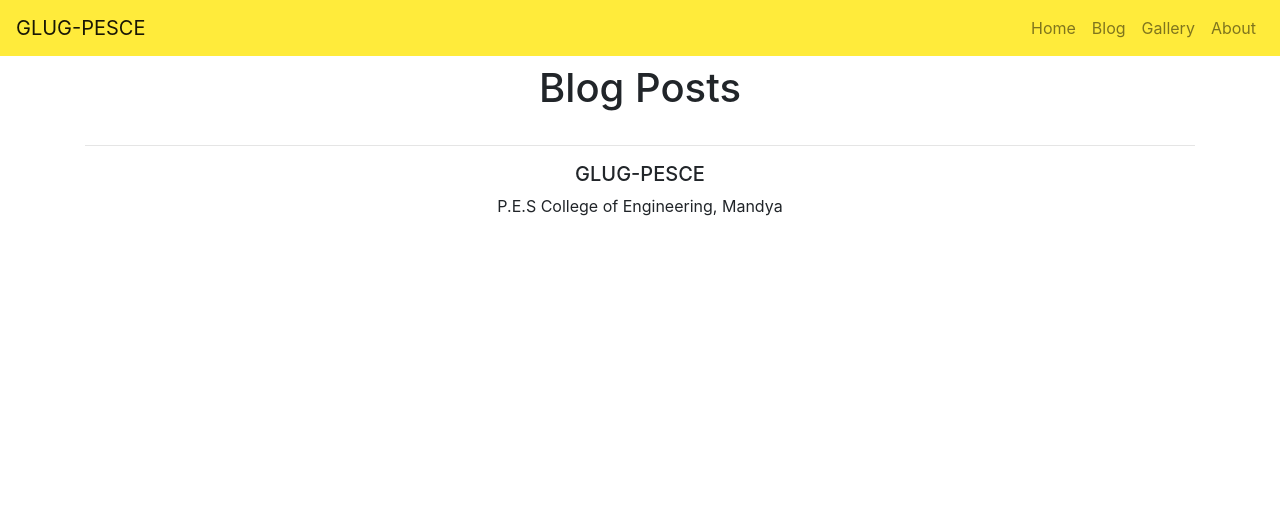
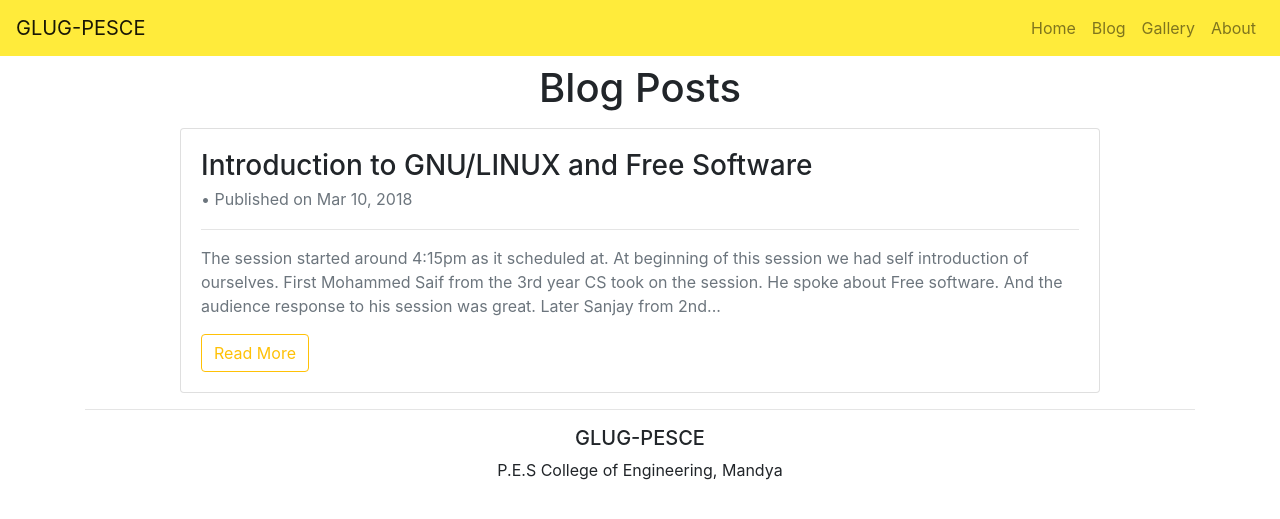
Before and after one commit to GLUG-PESCE/glug-pesce, a Jekyll site: the page built from blog.html, in a window 1280 px wide. Shown: the top 519 px of the page. Built offline with Jekyll 4.4.1, drawn with Linux system fonts in a browser that asks for light colours; nearby versions of some CDN libraries.

Commit message:
Added blog post for the "Introduction to GNU/Linux and Free Software"

```diff
--- a/_includes/recent.html
+++ b/_includes/recent.html
@@ -1,5 +1,5 @@
 <div class="list-group mb-4">
-  <a href="" target="_blank" rel="noopener" class="list-group-item list-group-item-action flex-column align-items-start">
+  <a href="/event/introduction-to-gnu-linux-and-free-software/" target="_blank" rel="noopener" class="list-group-item list-group-item-action flex-column align-items-start">
     <div class="d-flex w-100 justify-content-between">
       <h5 class="mb-1">Introduction to GNU/Linux and Free Software</h5>
       <small class="text-muted">9 March, 2018</small>
--- /dev/null
+++ b/_posts/2018-03-10-introduction-to-gnu-linux-and-free-software.md
@@ -0,0 +1,17 @@
+---
+layout: post
+title: Introduction to GNU/LINUX and Free Software
+categories: event
+date: 2018-03-10
+---
+![img1](/assets/img/blog/introduction-to-gnu-linux-and-free-software-01.jpeg)
+
+The session started around 4:15pm as it scheduled at. At beginning of this session we had self introduction of ourselves. First Mohammed Saif from the 3rd year CS took on the session. He spoke about Free software. And the audience response to his session was great.
+
+Later Sanjay from 2nd year CS took over the session. He gave an introduction to the audience about the GNU/LINUX. He kept it simple and he presented in a pretty decent way. And then Varun from 2nd year CS was ready to interact with the audience about the basic commands of GNU/LINUX. It was the hands-on part of the session and the audience were very responsive.
+
+As we had to explain about the basic commands of GNU/LINUX we installed Linux-Mint in the laptops using virtual box. Though we faced some issues here and there our team successfully could debug all the errors that occurred. In some laptops we used Live boot using pendrives. In Total there were around 25 participants. As the session continued speakers were changed, we thought we would not be able to complete the session as planned, but we finally did it. We could complete the session at 6:30pm as we had planned.
+
+We successfully completed our first event after re-framing our GLUG-PESCE.
+
+![Poster](/assets/img/blog/introduction-to-gnu-linux-and-free-software-02.jpeg)
```
Also changed, not shown: assets/img/blog/introduction-to-gnu-linux-and-free-software-01.jpeg (added), assets/img/blog/introduction-to-gnu-linux-and-free-software-02.jpeg (added).
